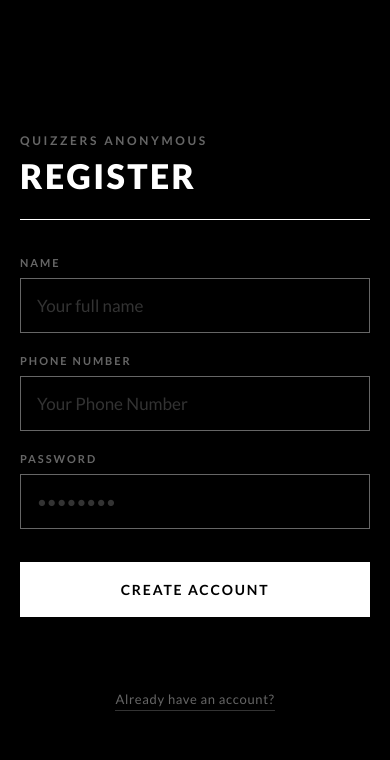
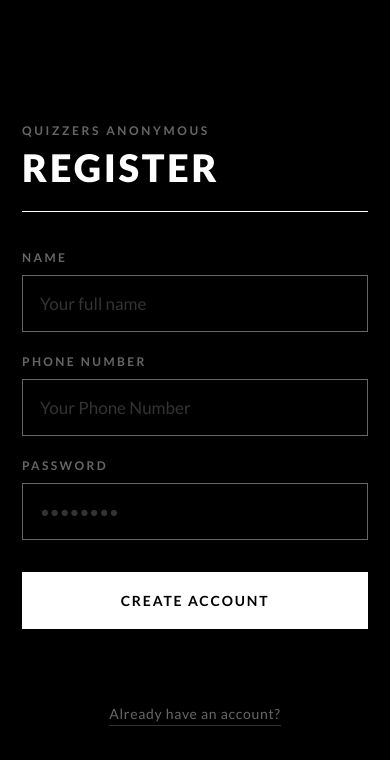
Before and after one commit to Nithish-Surya/QUIZZERS-ANONYMOUS, a website: page public/register.html in a window 390 px wide. Drawn offline with Linux system fonts and the light colour scheme.

Commit message:
Refactor register.html for improved styling and structure

```diff
--- a/public/register.html
+++ b/public/register.html
@@ -7,13 +7,15 @@
     <link href="https://fonts.googleapis.com/css2?family=Lato:wght@300;400;700;900&display=swap" rel="stylesheet">
     <style>
 
+
 *, *::before, *::after {
     box-sizing: border-box;
     margin: 0;
     padding: 0;
 }
 
-html {
+html,
+body {
     width: 100%;
     min-height: 100%;
 }
@@ -24,7 +26,6 @@ body {
     font-family: "Lato", sans-serif;
     min-height: 100vh;
     min-height: 100dvh;
-    width: 100%;
     display: flex;
     align-items: center;
     justify-content: center;
@@ -76,17 +77,14 @@ body {
 
 .field input {
     width: 100%;
-    height: 46px;
     background: #000;
     border: 1px solid rgba(255,255,255,0.4);
     color: #fff;
     font-family: "Lato", sans-serif;
-    font-size: 16px;
+    font-size: 14px;
     padding: 12px 14px;
     outline: none;
     transition: border-color 0.15s, box-shadow 0.15s;
-    -webkit-appearance: none;
-    appearance: none;
 }
 
 .field input::placeholder {
@@ -100,7 +98,6 @@ body {
 
 button {
     width: 100%;
-    min-height: 46px;
     background: #fff;
     border: 1px solid #fff;
     color: #000;
@@ -140,7 +137,6 @@ button:hover {
 }
 
 .card-footer a {
-    display: inline-block;
     font-size: 12px;
     color: rgba(255,255,255,0.4);
     text-decoration: none;
@@ -156,72 +152,85 @@ button:hover {
 }
 
 
-/* =====================================================
-   MOBILE — LARGE, FULL-WIDTH FORM
-   ===================================================== */
+/* =========================================================
+   MOBILE — USE ALMOST THE ENTIRE SCREEN
+   ========================================================= */
 
-@media (max-width: 600px) {
+@media screen and (max-width: 600px) {
 
     body {
-        padding: 30px 24px;
-        align-items: center;
+        display: block;
+        width: 100%;
+        min-height: 100dvh;
+        padding: 0;
     }
 
     .card {
         width: 100%;
         max-width: none;
+        min-height: 100dvh;
+        padding: 40px 28px;
+        display: flex;
+        flex-direction: column;
+        justify-content: center;
     }
 
     .card-header {
-        padding-bottom: 24px;
-        margin-bottom: 42px;
+        width: 100%;
+        padding-bottom: 25px;
+        margin-bottom: 45px;
     }
 
     .card-header p {
         font-size: 13px;
         letter-spacing: 0.22em;
-        margin-bottom: 9px;
+        margin-bottom: 10px;
     }
 
     .card-header h1 {
-        font-size: 38px;
+        font-size: 42px;
+        line-height: 1;
         letter-spacing: 0.07em;
-        line-height: 1.1;
     }
 
     .field {
-        margin-bottom: 24px;
+        width: 100%;
+        margin-bottom: 25px;
     }
 
     .field label {
         font-size: 12px;
-        letter-spacing: 0.18em;
+        letter-spacing: 0.2em;
         margin-bottom: 10px;
     }
 
     .field input {
         width: 100%;
-        height: 58px;
+        height: 60px;
+        padding: 15px 17px;
         font-size: 18px;
-        padding: 15px 16px;
     }
 
     button {
-        min-height: 58px;
+        width: 100%;
+        height: 60px;
+        min-height: 60px;
+        padding: 15px;
+        margin-top: 10px;
         font-size: 15px;
         letter-spacing: 0.13em;
-        padding: 16px;
-        margin-top: 12px;
     }
 
     #msg {
+        width: 100%;
         margin-top: 20px;
         font-size: 14px;
-        min-height: 21px;
+        min-height: 22px;
     }
 
     .card-footer {
-        margin-top: 30px;
+        width: 100%;
+        margin-top: 32px;
     }
 
     .card-footer a {
@@ -231,18 +240,18 @@ button:hover {
 }
 
 
-/* =====================================================
-   SMALL MOBILE PHONES
-   ===================================================== */
+/* =========================================================
+   SMALL PHONES
+   ========================================================= */
 
-@media (max-width: 400px) {
+@media screen and (max-width: 400px) {
 
-    body {
-        padding: 26px 20px;
+    .card {
+        padding: 32px 22px;
     }
 
     .card-header {
-        margin-bottom: 36px;
+        margin-bottom: 38px;
     }
 
     .card-header p {
@@ -250,82 +259,76 @@ button:hover {
     }
 
     .card-header h1 {
+        font-size: 38px;
+    }
+
+    .field {
+        margin-bottom: 22px;
+    }
+
+    .field input {
+        height: 57px;
+        font-size: 17px;
+    }
+
+    button {
+        height: 57px;
+        min-height: 57px;
+        font-size: 14px;
+    }
+}
+
+
+/* =========================================================
+   VERY SMALL PHONES
+   ========================================================= */
+
+@media screen and (max-width: 340px) {
+
+    .card {
+        padding: 28px 18px;
+    }
+
+    .card-header {
+        margin-bottom: 32px;
+    }
+
+    .card-header h1 {
         font-size: 34px;
     }
 
     .field {
-        margin-bottom: 21px;
-    }
-
-    .field label {
-        font-size: 11px;
-        margin-bottom: 9px;
+        margin-bottom: 19px;
     }
 
     .field input {
-        height: 55px;
-        font-size: 17px;
+        height: 54px;
+        font-size: 16px;
     }
 
     button {
-        min-height: 55px;
-        font-size: 14px;
-    }
-
-    #msg {
-        font-size: 13px;
-    }
-
-    .card-footer a {
+        height: 54px;
+        min-height: 54px;
         font-size: 13px;
     }
 }
 
 
-/* =====================================================
-   VERY SMALL PHONES
-   ===================================================== */
+/* =========================================================
+   LANDSCAPE PHONES
+   ========================================================= */
 
-@media (max-width: 340px) {
+@media screen and (max-height: 500px) and (orientation: landscape) {
 
     body {
-        padding: 22px 16px;
+        display: block;
+        padding: 0;
     }
 
-    .card-header {
-        margin-bottom: 30px;
-    }
-
-    .card-header h1 {
-        font-size: 30px;
-    }
-
-    .field {
-        margin-bottom: 18px;
-    }
-
-    .field input {
-        height: 52px;
-        font-size: 16px;
-    }
-
-    button {
-        min-height: 52px;
-        font-size: 13px;
-    }
-}
-
-
-/* =====================================================
-   LANDSCAPE MOBILE
-   ===================================================== */
-
-@media (max-height: 500px) and (orientation: landscape) {
-
-    body {
-        align-items: flex-start;
-        padding-top: 25px;
-        padding-bottom: 25px;
+    .card {
+        min-height: auto;
+        padding: 25px 30px;
+        justify-content: flex-start;
     }
 
     .card-header {
@@ -341,10 +344,10 @@ button:hover {
     }
 
     button {
+        height: 45px;
         min-height: 45px;
     }
 }
-
     </style>
 </head>
 <body>
```
